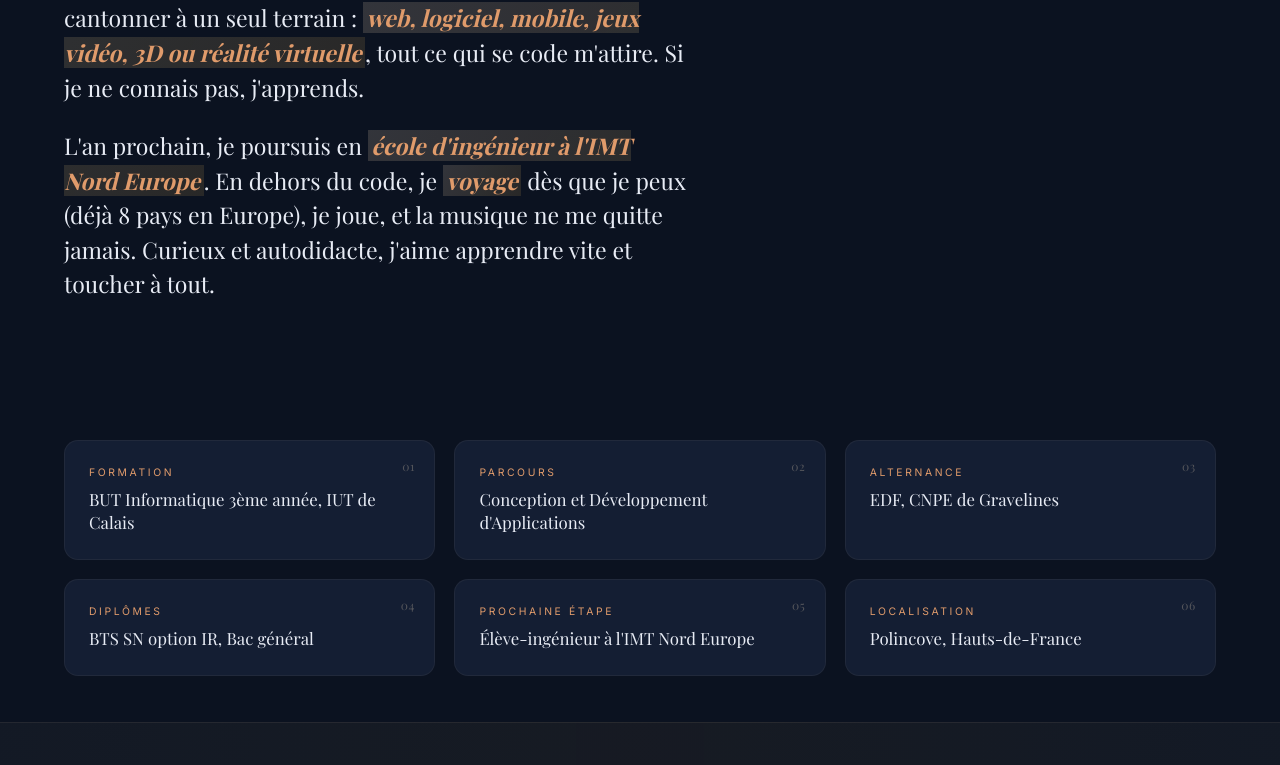
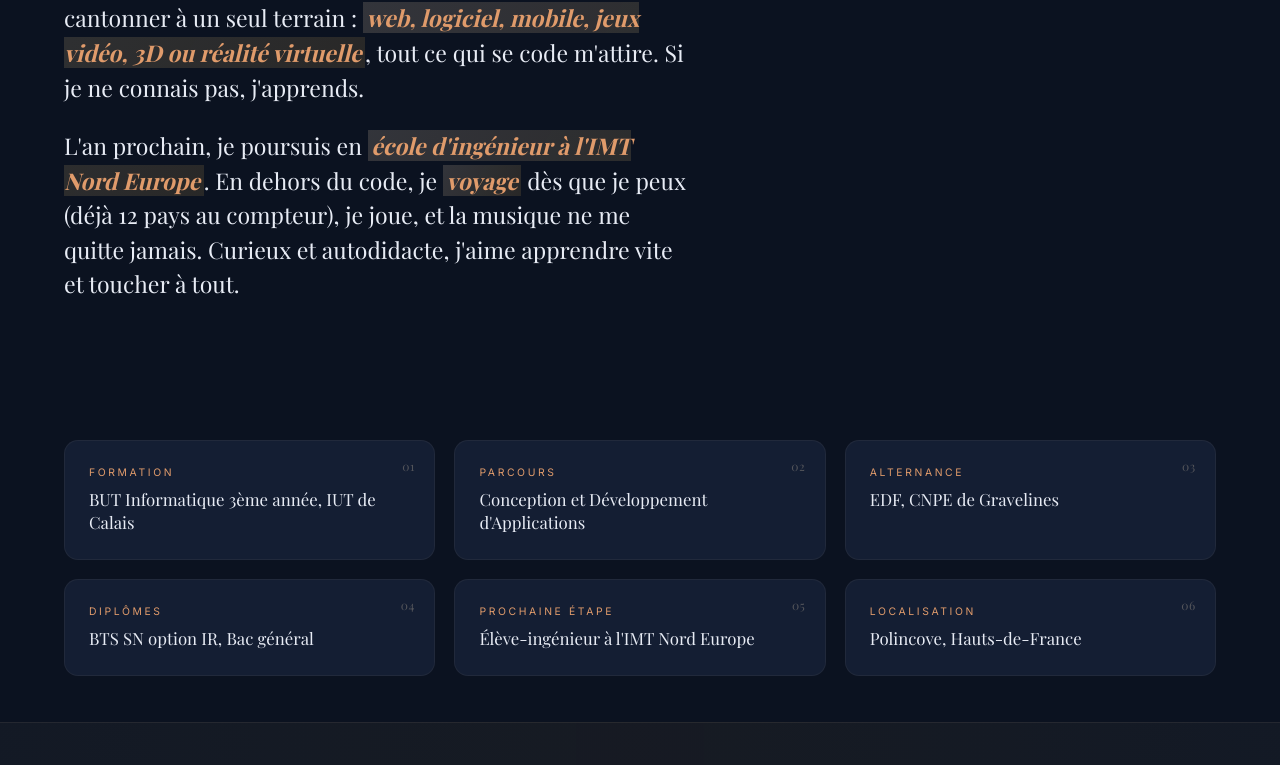
Before and after one commit to ittaq62/Portfolio, a Vue app: page / in a window 1280 px wide. Shown: the part 1324-2089 px from the top of the page. Built offline with nearby package versions, Linux system fonts and the light colour scheme; no server answers.

Commit message:
Correction : 12 pays visites au lieu de 8 (stat et texte)

```diff
--- a/src/components/AboutSection.vue
+++ b/src/components/AboutSection.vue
@@ -28,7 +28,7 @@
         <p class="about__intro">
           L'an prochain, je poursuis en <span class="about__highlight">école d'ingénieur à l'IMT Nord Europe</span>.
           En dehors du code, je <span class="about__highlight">voyage</span> dès que je peux
-          (déjà 8 pays en Europe), je joue, et la musique ne me quitte jamais.
+          (déjà 12 pays au compteur), je joue, et la musique ne me quitte jamais.
           Curieux et autodidacte, j'aime apprendre vite et toucher à tout.
         </p>
       </div>
@@ -79,7 +79,7 @@ const infoRefs = ref([])
 const stats = [
   { value: 15, suffix: '+', label: 'Projets réalisés' },
   { value: 12, suffix: '+', label: 'Technologies maîtrisées' },
-  { value: 8, suffix: '', label: 'Pays explorés' },
+  { value: 12, suffix: '', label: 'Pays explorés' },
   { value: 3, suffix: '', label: 'Langues parlées' }
 ]
 
```
